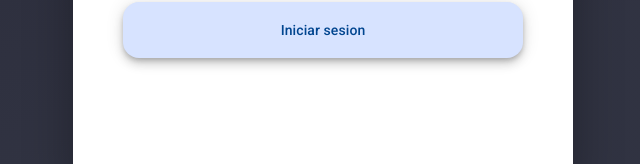
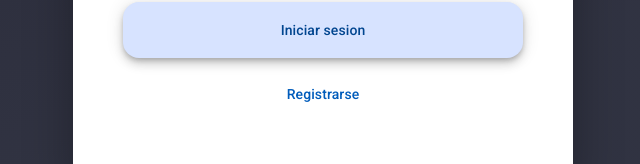
Before and after one commit to emmanuel-repository/SurveysFrontend, an Angular app: page / in a window 1280 px wide. Shown: the part 464-628 px from the top of the page, without its empty margins (317-957 px from the left). Built offline with nearby package versions, Linux system fonts and the light colour scheme.

Commit message:
MOD: redirecion

```diff
--- a/src/views/module-auth/sign-in/sign-in.component.html
+++ b/src/views/module-auth/sign-in/sign-in.component.html
@@ -40,6 +40,8 @@
 
         <button mat-fab extended>Iniciar sesion</button>
 
+        <a mat-button (click)="redirect()">Registrarse</a>
+
       </form>
     </div>
   </div>
--- a/src/views/module-auth/sign-in/sign-in.component.ts
+++ b/src/views/module-auth/sign-in/sign-in.component.ts
@@ -73,4 +73,9 @@ export class SignInComponent {
     })
   }
 
+  redirect(): void {
+    console.log('sadkfadsjflksj')
+    this.router.navigate(['/sign-up'])
+  }
+
 }
--- a/src/views/module-auth/sign-up/sign-up.component.html
+++ b/src/views/module-auth/sign-up/sign-up.component.html
@@ -59,7 +59,7 @@
 
         </mat-form-field>
 
-        <button mat-fab extended>Iniciar sesion</button>
+        <button mat-fab extended>Registrarse</button>
       </form>
 
     </div>
```
Lines whose indentation alone changed are shown as unchanged.
